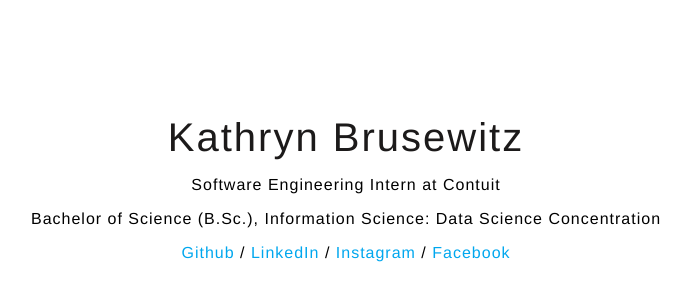
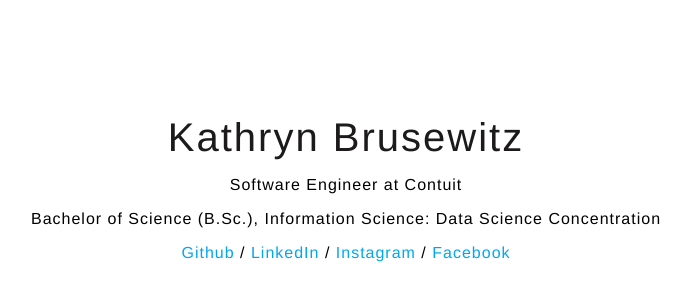
Before and after one commit to KathrynBrusewitz/bruk, a plain HTML site: page index.html in a window 1280 px wide. Shown: the part 204-504 px from the top of the page, without its empty margins (294-985 px from the left). Drawn offline with Linux system fonts and the light colour scheme.

Commit message:
Update index.html

```diff
--- a/index.html
+++ b/index.html
@@ -18,7 +18,7 @@
   <div class="main">
     <p class="name">Kathryn Brusewitz</p>
 
-    <p class="title">Software Engineering Intern at Contuit</p>
+    <p class="title">Software Engineer at Contuit</p>
 <!--     <p class="title">Co-Founder &amp; Co-Developer for <a href="http://teamcedar.com/">Team Cedar</a></p> -->
     <p class="title">Bachelor of Science (B.Sc.), Information Science: Data Science Concentration</p>
 
```
